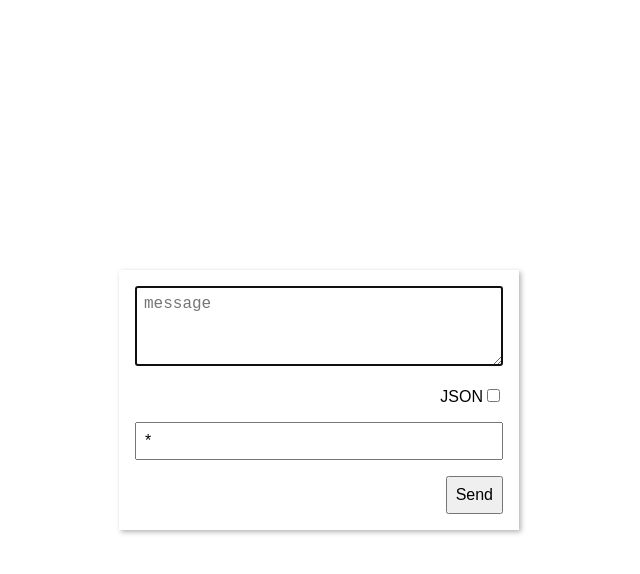
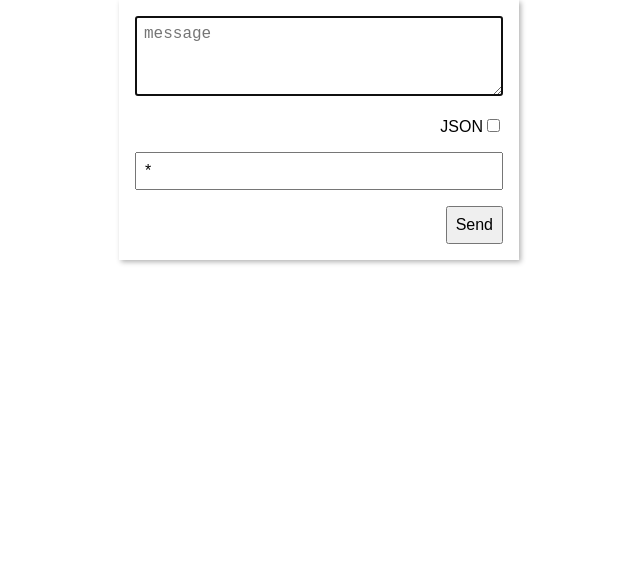
Before and after one commit to oquistador/postmessage-child, a plain HTML site: page index.html in a window 1280 px wide. Shown: the whole page, without its empty margins (321-961 px from the left). Drawn offline with Linux system fonts and the light colour scheme.

Commit message:
style update

```diff
--- a/index.html
+++ b/index.html
@@ -13,10 +13,6 @@
             body {
                 height: 100%;
                 margin: 0;
-                display: flex;
-                flex-direction: column;
-                justify-content: center;
-                align-items: center;
             }
 
             * {
@@ -28,7 +24,8 @@
                 width: 400px;
                 box-shadow: 2px 2px 5px 0 rgba(0, 0, 0, 0.3);
                 background: white;
-                padding: 0 1rem;
+                padding: 1rem 1rem 0;
+                margin: 0 auto;
             }
 
             button,
@@ -48,7 +45,7 @@
             }
 
             .row {
-                margin: 1rem 0;
+                padding-bottom: 1rem;
             }
         </style>
     </head>
```
